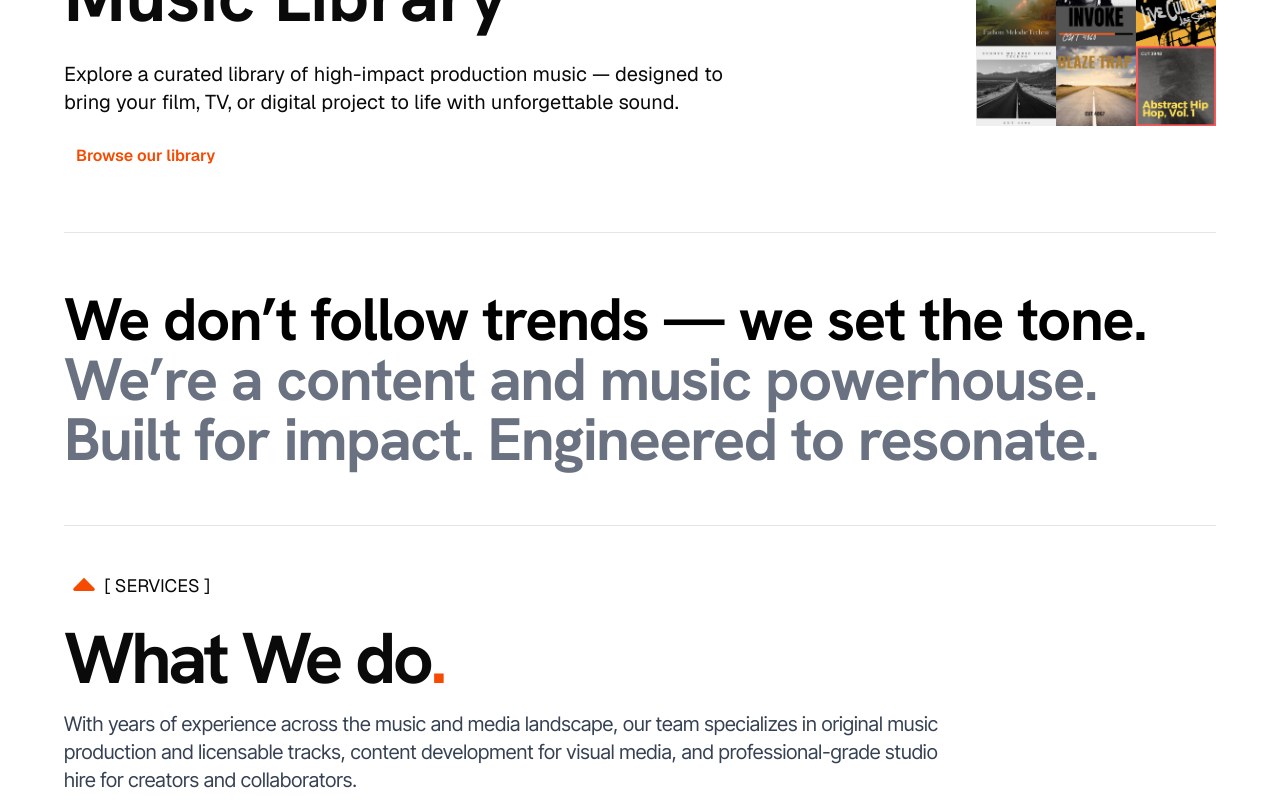
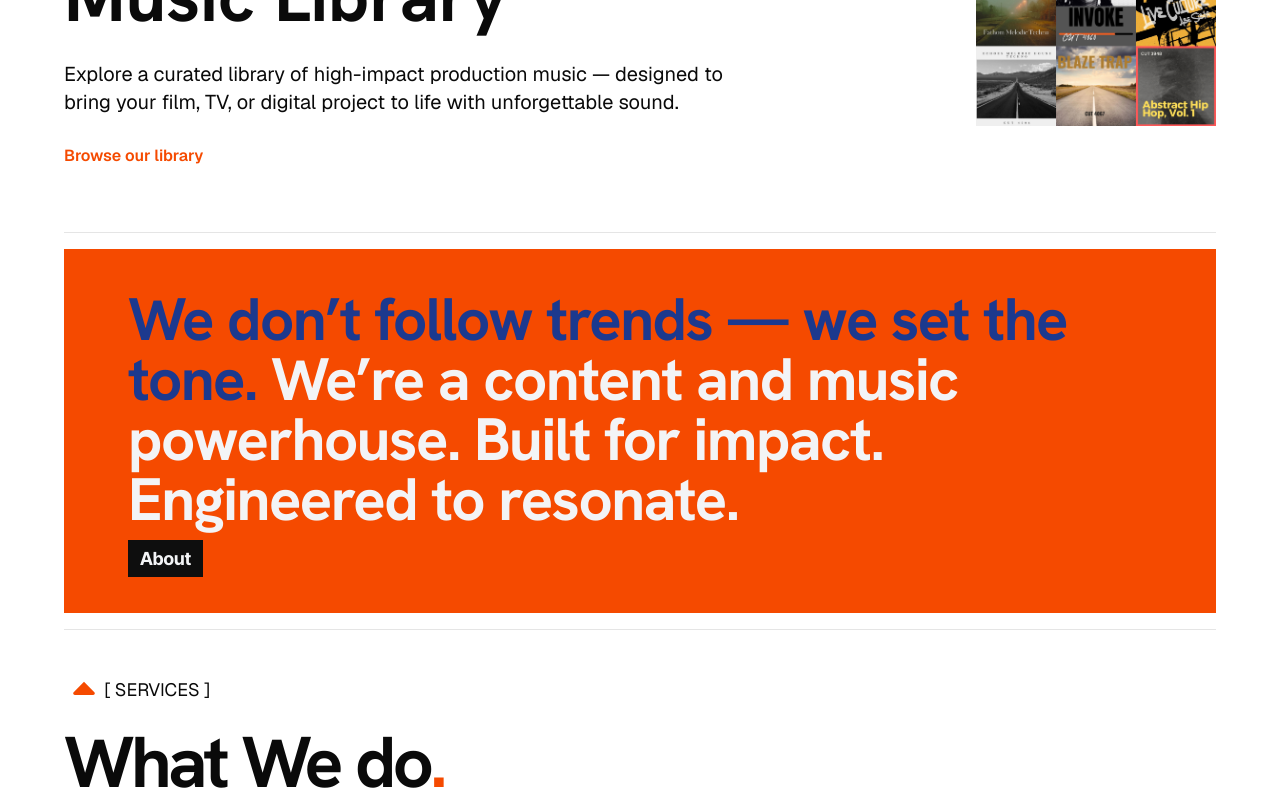
Before and after one commit to seedwaydevs/cmmg, a Next.js app: page / in a window 1280 px wide. Shown: the part 1180-1990 px from the top of the page. Built offline with nearby package versions, Linux system fonts and the light colour scheme.

Commit message:
editing text

```diff
--- a/src/components/home/Explore.tsx
+++ b/src/components/home/Explore.tsx
@@ -1,4 +1,4 @@
-import { Hanken_Grotesk } from "next/font/google";
+import { Hanken_Grotesk, Inter_Tight } from "next/font/google";
 import Image from "next/image";
 import React from "react";
 import { TiArrowSortedUp } from "react-icons/ti";
@@ -8,6 +8,10 @@ type Props = {};
 const hanken = Hanken_Grotesk({
   subsets: ["latin"],
   weight: ["100", "200", "300", "400", "500", "600", "700", "800", "900"],
+});
+const inter = Inter_Tight({
+  subsets: ["latin"],
+  weight: ["400", "500", "600"],
 });
 const Explore = (props: Props) => {
   return (
@@ -30,10 +34,7 @@ const Explore = (props: Props) => {
                 designed to bring your film, TV, or digital project to life with
                 unforgettable sound.
               </p>
-              <Link
-                href={"/"}
-                className="text-orange-600 py-2 px-3 font-semibold"
-              >
+              <Link href={"/"} className="text-orange-600 py-2  font-semibold">
                 Browse our library
               </Link>
             </div>
@@ -46,11 +47,11 @@ const Explore = (props: Props) => {
             </div>
           </div>
           <hr className="" />
-          <div className="py-5 lg:py-10">
+          <div className="p-10 lg:p-16 lg:py-10 bg-orange-600 space-y-4">
             <p
-              className={`${hanken.className} text-4xl md:text-5xl lg:text-6xl tracking-tight text-gray-500 font-bold `}
+              className={`${hanken.className} text-4xl md:text-5xl lg:text-6xl tracking-tight text-gray-100 font-bold `}
             >
-              <span className="text-black">
+              <span className="text-blue-900">
                 We don’t follow trends — we set the tone.{" "}
               </span>{" "}
               <span>
@@ -58,6 +59,12 @@ const Explore = (props: Props) => {
                 Engineered to resonate.
               </span>
             </p>
+            <Link
+              href={"/"}
+              className={`${inter.className} bg-[#0e0e0e] text-gray-100 py-2 px-3 font-bold  lg:text-lg`}
+            >
+              About
+            </Link>
           </div>
           <hr className="" />
         </div>
```
